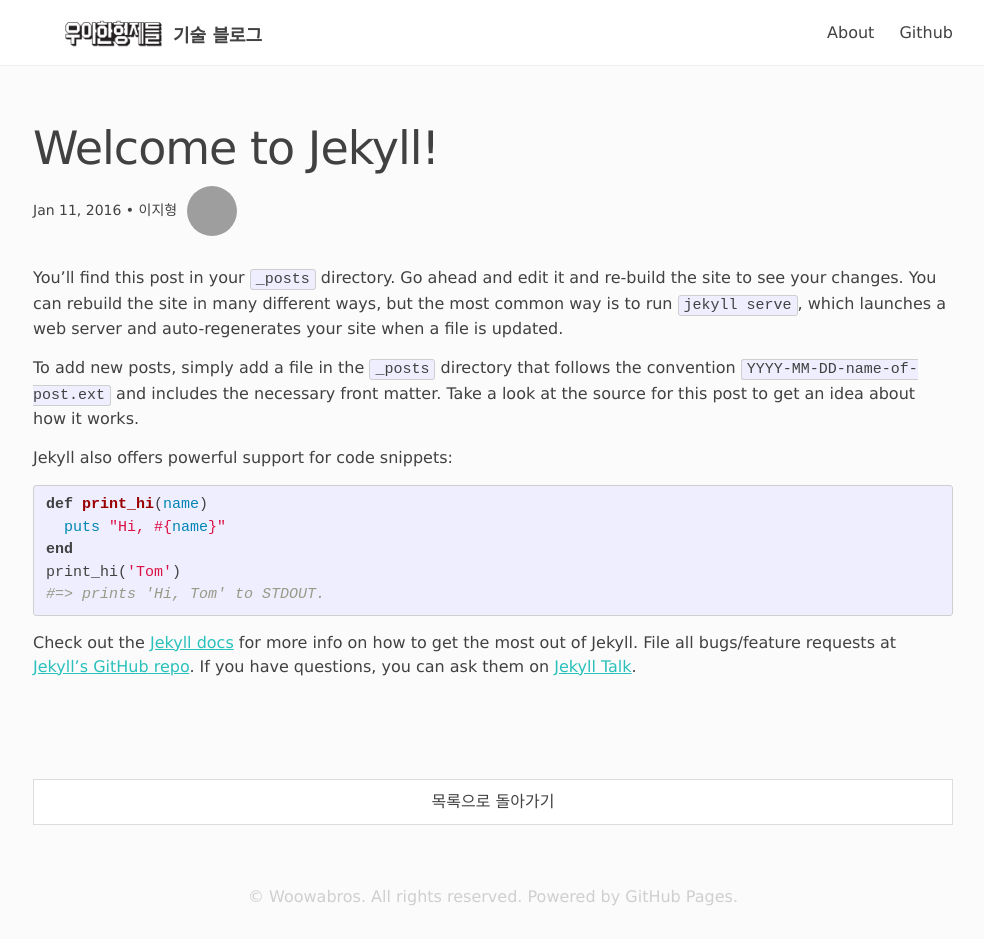
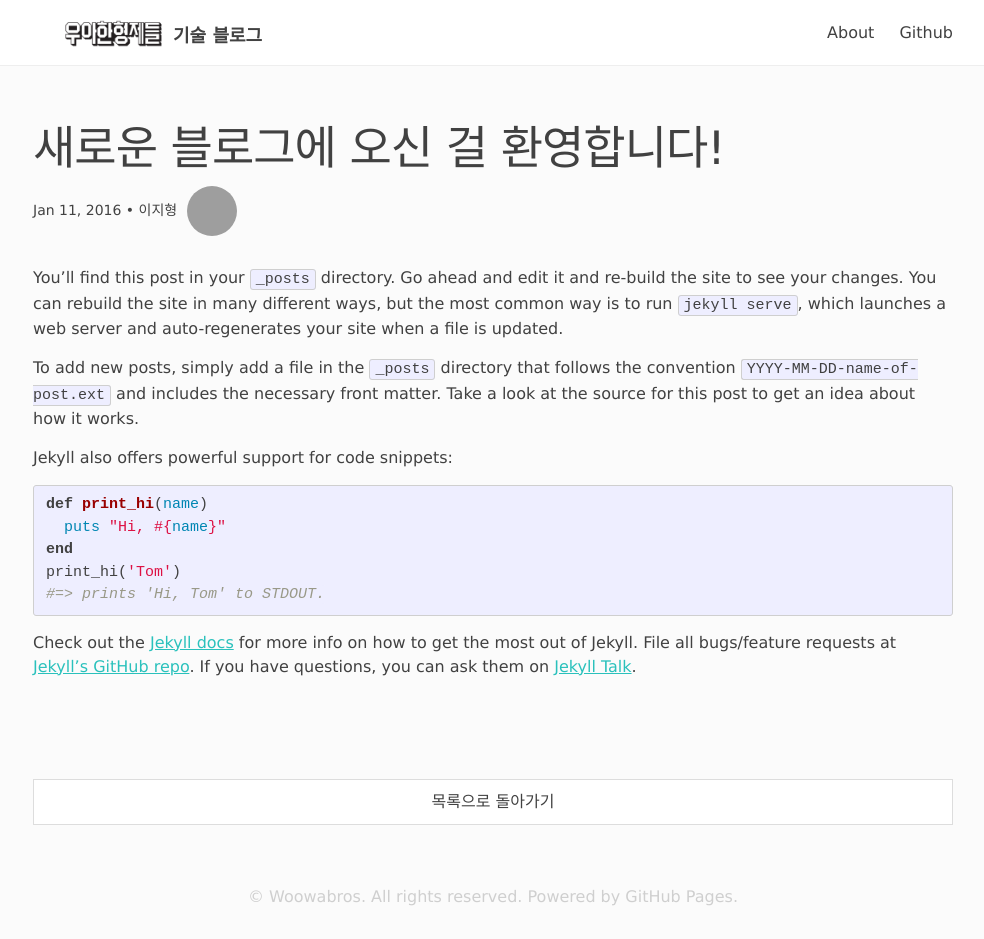
Before and after one commit to kate-ez/kate-ez.github.com, a Jekyll site: the page built from _posts/2016-01-11-welcome-to-jekyll.markdown, in a window 1280 px wide and 939 px high. Shown: the whole window, without its empty margins (147-1131 px from the left). Built offline with Jekyll 4.4.1, drawn with Linux system fonts in a browser that asks for light colours; grey boxes are pictures that could not be loaded.

Commit message:
테스트포스트 타이틀 변경

```diff
--- a/_posts/2016-01-11-welcome-to-jekyll.markdown
+++ b/_posts/2016-01-11-welcome-to-jekyll.markdown
@@ -1,6 +1,6 @@
 ---
 layout: post
-title:  "Welcome to Jekyll!"
+title:  "새로운 블로그에 오신 걸 환영합니다!"
 author: ezlee
 date:   2016-01-11 18:34:09 +0900
 categories: css
```
